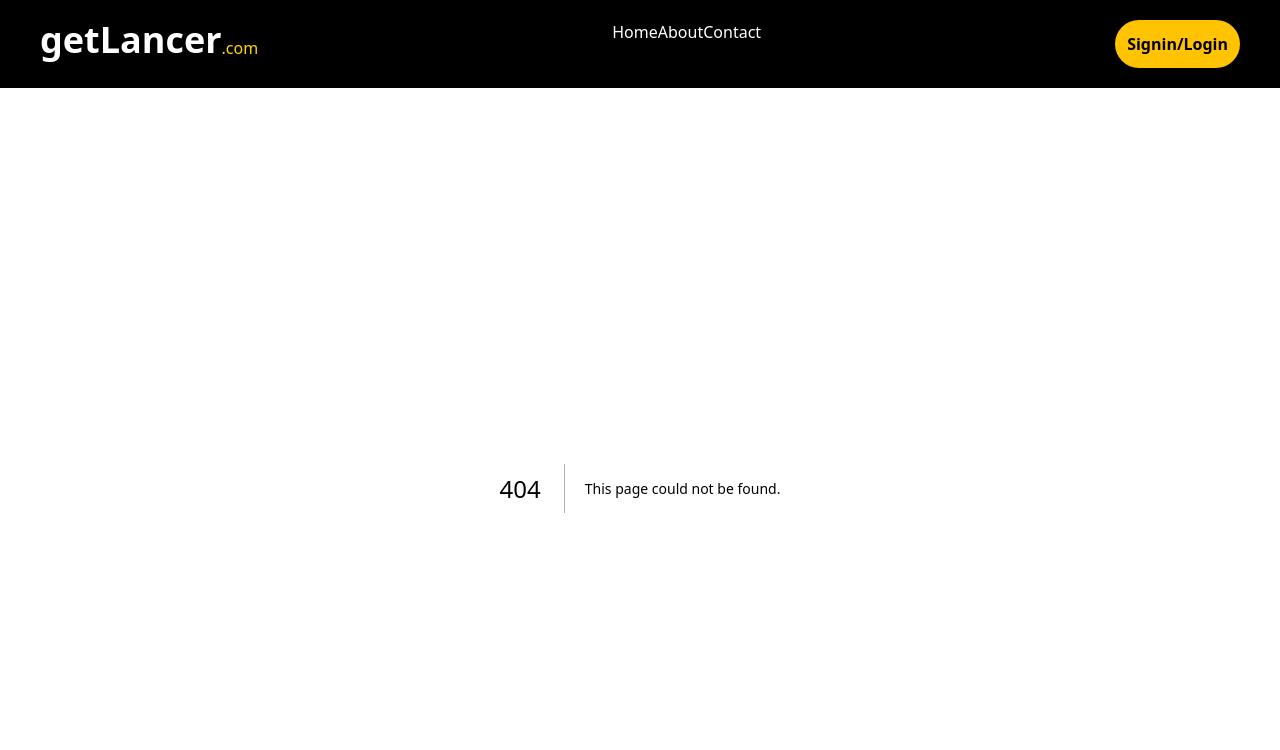
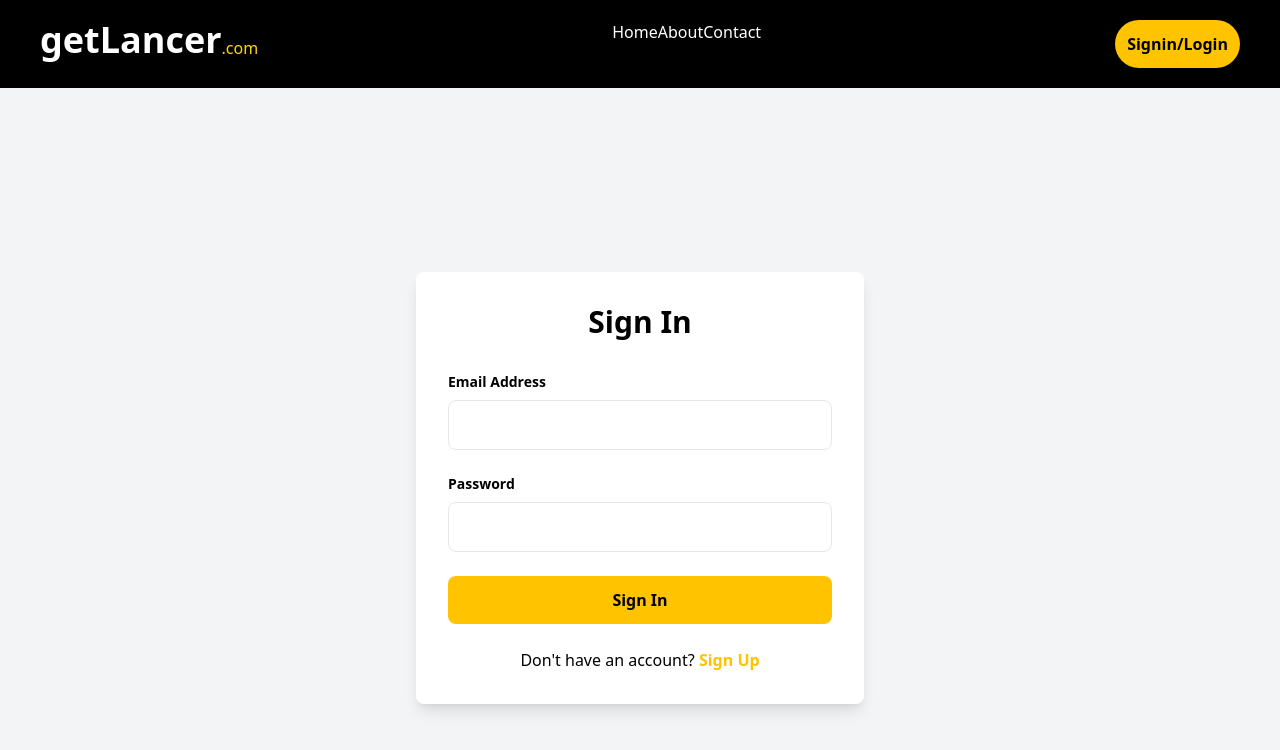
Before and after one commit to prathmesh796/getlancer, a Next.js app: page /signin in a window 1280 px wide. Before the commit this address had no page. Shown: the top 750 px of the page. Built offline with nearby package versions, Linux system fonts and the light colour scheme.

Commit message:
signin page update

```diff
--- /dev/null
+++ b/app/signin/page.js
@@ -0,0 +1,64 @@
+"use client"
+import { useState } from 'react';
+import Link from 'next/link';
+
+const SignIn = () => {
+  const [email, setEmail] = useState('');
+  const [password, setPassword] = useState('');
+
+  const handleSubmit = (e) => {
+    e.preventDefault();
+    // You can add authentication logic here
+    console.log({ email, password });
+  };
+
+  return (
+    <div className='flex justify-center items-center h-screen bg-gray-100'>
+      <div className='bg-white p-8 rounded-lg shadow-lg max-w-md w-full'>
+        <h2 className='text-3xl font-bold mb-8 text-center'>Sign In</h2>
+        <form onSubmit={handleSubmit}>
+          <div className='mb-6'>
+            <label htmlFor='email' className='block text-sm font-semibold mb-2'>
+              Email Address
+            </label>
+            <input
+              type='email'
+              id='email'
+              className='w-full p-3 border rounded-lg focus:outline-none focus:ring-2 focus:ring-yellow'
+              value={email}
+              onChange={(e) => setEmail(e.target.value)}
+              required
+            />
+          </div>
+          <div className='mb-6'>
+            <label htmlFor='password' className='block text-sm font-semibold mb-2'>
+              Password
+            </label>
+            <input
+              type='password'
+              id='password'
+              className='w-full p-3 border rounded-lg focus:outline-none focus:ring-2 focus:ring-yellow'
+              value={password}
+              onChange={(e) => setPassword(e.target.value)}
+              required
+            />
+          </div>
+          <button
+            type='submit'
+            className='w-full bg-yellow text-black p-3 rounded-lg font-semibold'
+          >
+            Sign In
+          </button>
+        </form>
+        <p className='text-center mt-6'>
+          Don't have an account?{' '}
+          <Link href='/signup' className='text-yellow font-semibold'>
+            Sign Up
+          </Link>
+        </p>
+      </div>
+    </div>
+  );
+};
+
+export default SignIn;
```
